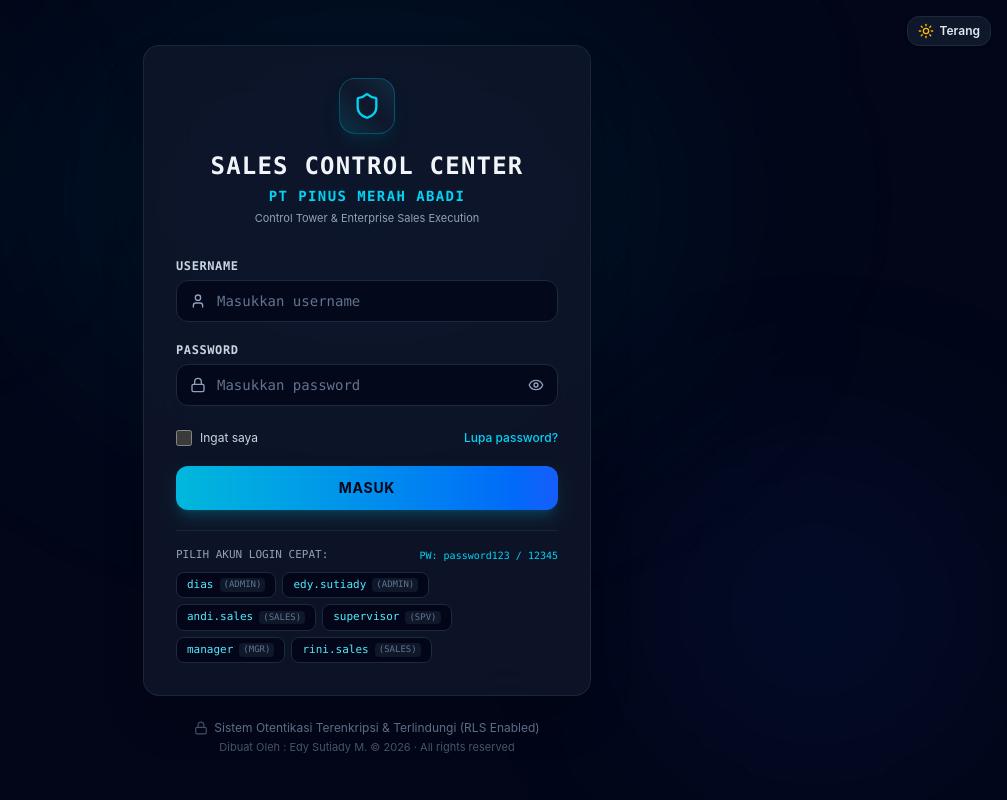
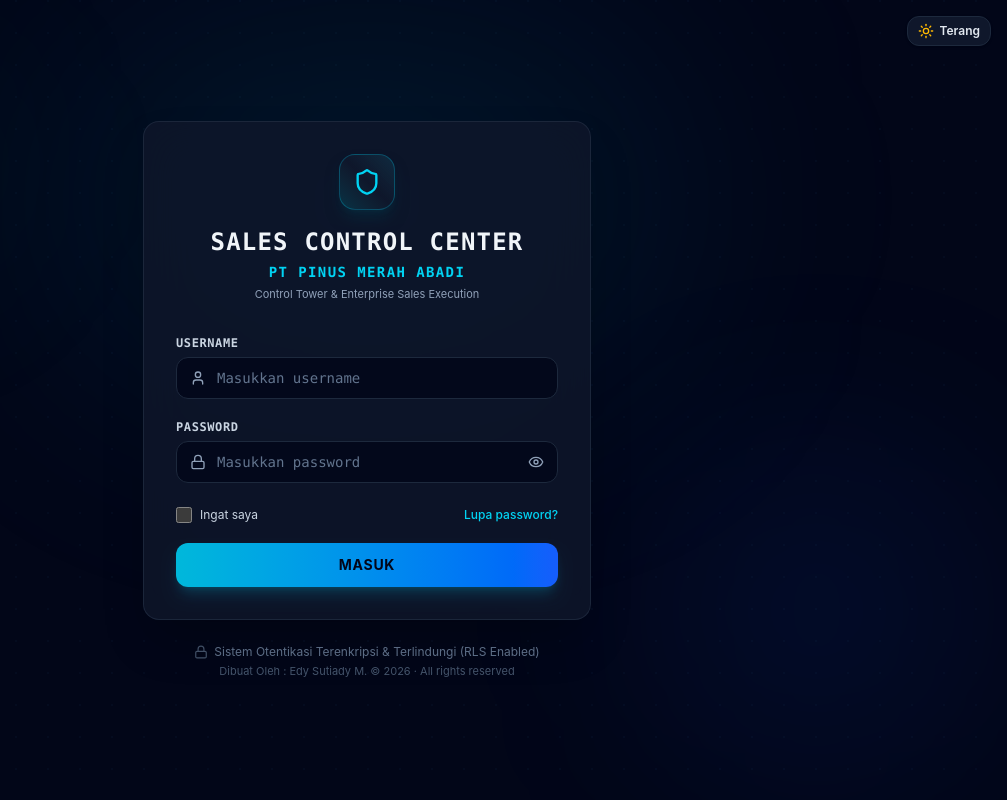
Before and after one commit to sutiadyedy-boop/SALES-CONTROL-CENTER, a React (Vite) app: page / in a window 1280 px wide. Shown: the whole page, without its empty margins (273-1280 px from the left). Built offline with nearby package versions, Linux system fonts and the light colour scheme.

Commit message:
feat(auth): remove quick access login credentials
Remove hardcoded dev account shortcuts from the login page to improve production security posture.

```diff
--- a/src/components/auth/LoginPage.tsx
+++ b/src/components/auth/LoginPage.tsx
@@ -233,38 +233,6 @@
                 <span>MASUK</span>
               )}
             </button>
-
-            {/* Quick Access Account Selector */}
-            <div className="pt-4 border-t border-slate-800/80">
-              <div className="text-[11px] text-slate-400 font-mono mb-2 flex items-center justify-between">
-                <span>PILIH AKUN LOGIN CEPAT:</span>
-                <span className="text-[10px] text-cyan-400">PW: password123 / 12345</span>
-              </div>
-              <div className="flex flex-wrap gap-1.5">
-                {[
-                  { name: 'dias', label: 'dias', role: 'ADMIN' },
-                  { name: 'edy.sutiady', label: 'edy.sutiady', role: 'ADMIN' },
-                  { name: 'andi.sales', label: 'andi.sales', role: 'SALES' },
-                  { name: 'supervisor_bone', label: 'supervisor', role: 'SPV' },
-                  { name: 'manager.bone', label: 'manager', role: 'MGR' },
-                  { name: 'rini.sales', label: 'rini.sales', role: 'SALES' },
-                ].map(acc => (
-                  <button
-                    key={acc.name}
-                    type="button"
-                    onClick={() => {
-                      setUsername(acc.name);
-                      setPassword('password123');
-                      setErrorMessage(null);
-                    }}
-                    className="px-2.5 py-1 rounded-lg bg-slate-950 hover:bg-slate-800 text-[11px] font-mono text-cyan-300 border border-slate-800 hover:border-cyan-500/40 transition-all flex items-center gap-1.5"
-                  >
-                    <span>{acc.label}</span>
-                    <span className="text-slate-500 text-[9px] bg-slate-900 px-1 rounded">({acc.role})</span>
-                  </button>
-                ))}
-              </div>
-            </div>
           </form>
         </div>
 
```
